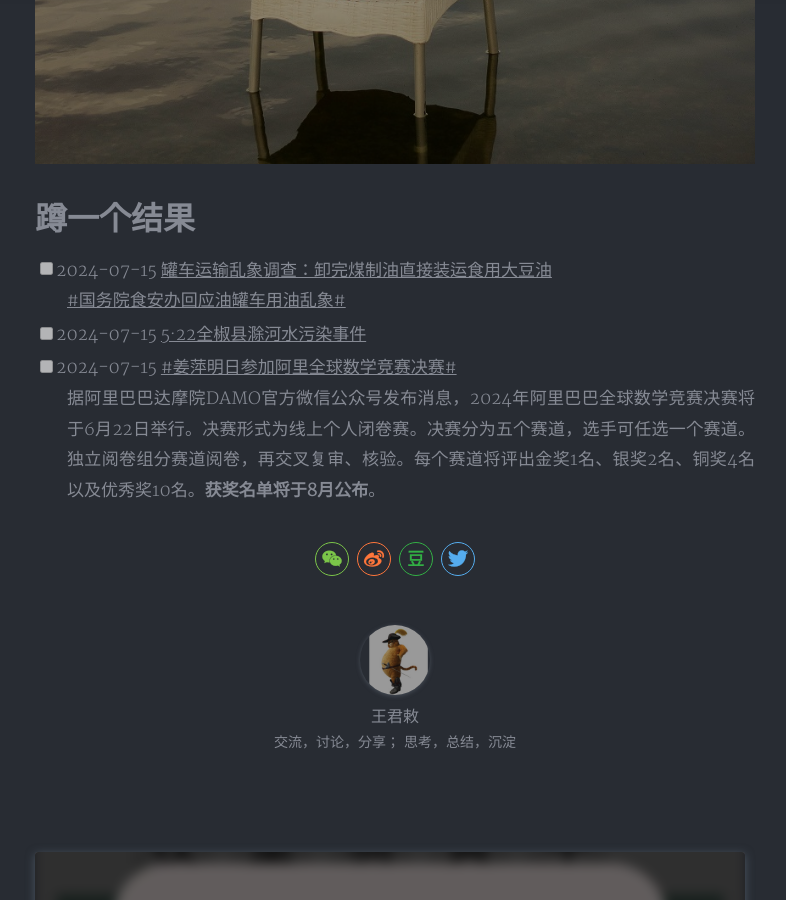
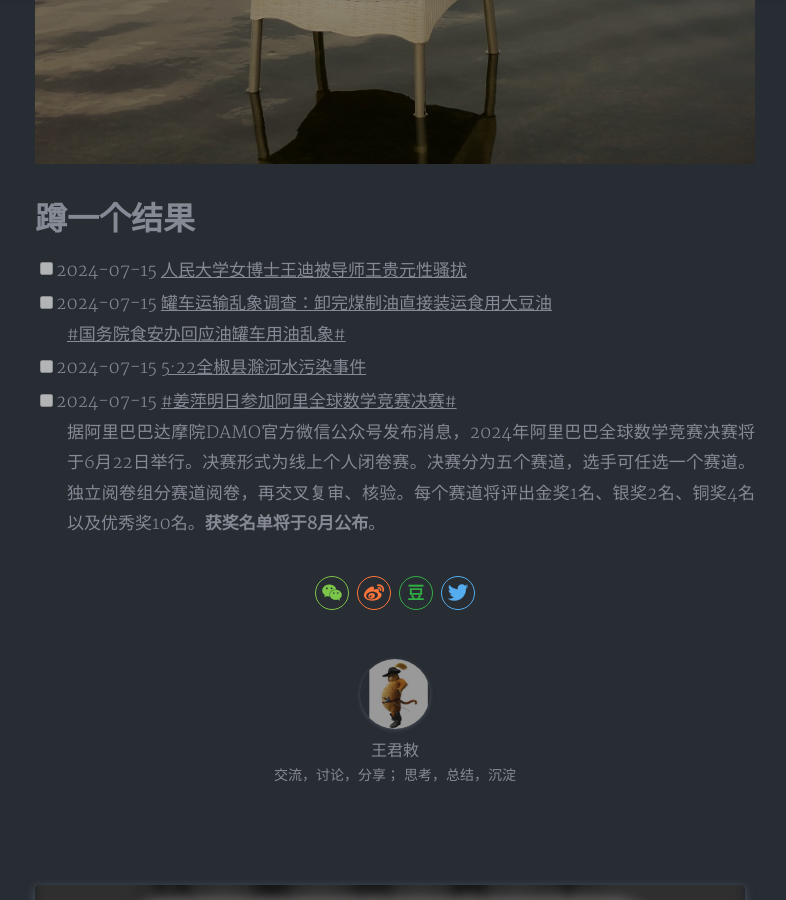
Before and after one commit to stardust1900/stardust1900.github.io, a Jekyll site: the page built from _posts/2099-12-31-wait-for-the-result.md, in a window 1280 px wide and 900 px high, scrolled down 988 px. Shown: the whole window, without its empty margins (245-1031 px from the left). Built offline with Jekyll 4.4.1, drawn with Linux system fonts in a browser that asks for light colours; nearby versions of some CDN libraries; comment, search, counter and statistics services are not loaded; a style sheet for code colours, icons or effects is not loaded.

Commit message:
人民大学女博士王迪被导师王贵元性骚扰

```diff
--- a/_posts/2099-12-31-wait-for-the-result.md
+++ b/_posts/2099-12-31-wait-for-the-result.md
@@ -12,6 +12,8 @@
 
 # 蹲一个结果
 
+- [ ] 2024-07-15 [人民大学女博士王迪被导师王贵元性骚扰](https://weibo.com/5428681933/OoCxprEpN)
+
 - [ ] 2024-07-15 [罐车运输乱象调查：卸完煤制油直接装运食用大豆油](https://weibo.com/ttarticle/p/show?id=2309405051606889791919)
 [#国务院食安办回应油罐车用油乱象#](https://weibo.com/2803301701/OmMCNgiZN)
 
```
